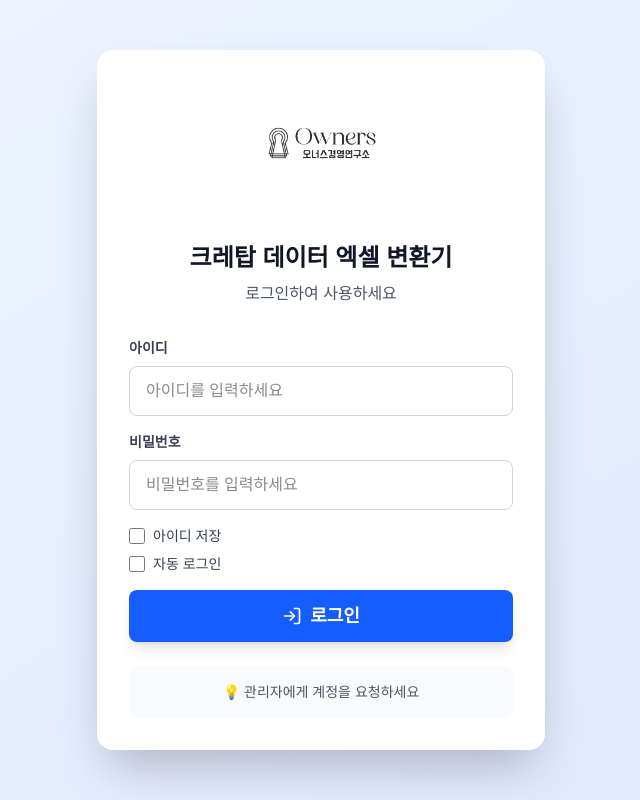
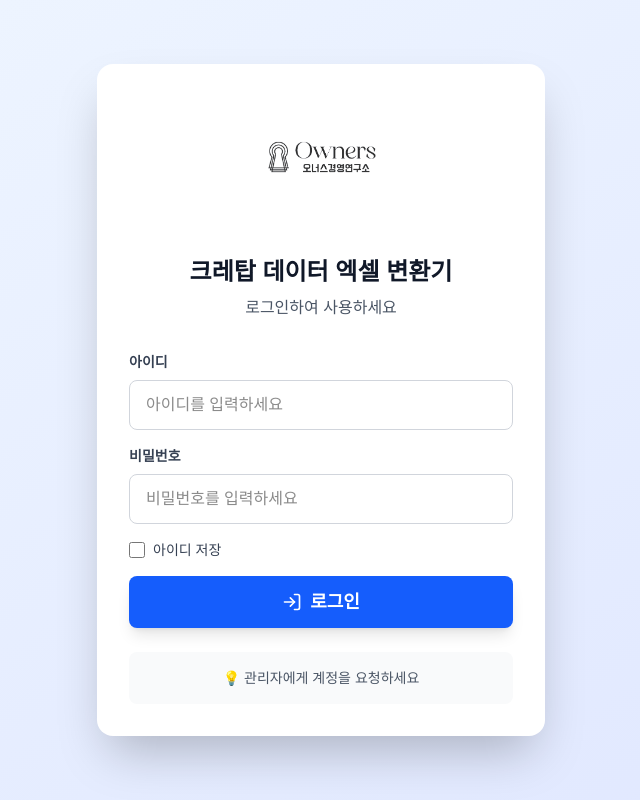
Before and after one commit to geese3/owners-text-converter, a Next.js app: page /login in a window 1280 px wide. Shown: the whole page, without its empty margins (319-959 px from the left). Built offline with nearby package versions, Linux system fonts and the light colour scheme; no server answers.

Commit message:
refactor: 자동 로그인 기능 제거, 아이디 저장만 유지

```diff
--- a/app/login/page.tsx
+++ b/app/login/page.tsx
@@ -13,40 +13,17 @@ export default function LoginPage() {
   const [loading, setLoading] = useState(false);
   const [error, setError] = useState('');
   const [rememberMe, setRememberMe] = useState(false);
-  const [autoLogin, setAutoLogin] = useState(false);
 
-  // 컴포넌트 마운트 시 저장된 정보 불러오기
+  // 컴포넌트 마운트 시 저장된 아이디 불러오기
   useEffect(() => {
     const savedUserid = localStorage.getItem('savedUserid');
-    const savedPassword = localStorage.getItem('savedPassword');
     const savedRememberMe = localStorage.getItem('rememberMe') === 'true';
-    const savedAutoLogin = localStorage.getItem('autoLogin') === 'true';
 
     if (savedRememberMe && savedUserid) {
       setUserid(savedUserid);
       setRememberMe(true);
     }
-
-    if (savedAutoLogin && savedUserid && savedPassword) {
-      setUserid(savedUserid);
-      setPassword(savedPassword);
-      setAutoLogin(true);
-      setRememberMe(true);
-
-      // 자동 로그인 실행
-      const autoLoginAsync = async () => {
-        const result = await login(savedUserid, savedPassword);
-        if (result.success) {
-          if (result.user?.isFirstLogin === true) {
-            router.push('/change-password');
-          } else {
-            router.push('/');
-          }
-        }
-      };
-      autoLoginAsync();
-    }
-  }, [router]);
+  }, []);
 
   const handleLogin = async (e: React.FormEvent) => {
     e.preventDefault();
@@ -57,24 +34,13 @@ export default function LoginPage() {
       const result = await login(userid, password);
 
       if (result.success) {
-        // 아이디/비밀번호 저장 처리
+        // 아이디 저장 처리
         if (rememberMe) {
           localStorage.setItem('savedUserid', userid);
           localStorage.setItem('rememberMe', 'true');
-
-          if (autoLogin) {
-            localStorage.setItem('savedPassword', password);
-            localStorage.setItem('autoLogin', 'true');
-          } else {
-            localStorage.removeItem('savedPassword');
-            localStorage.setItem('autoLogin', 'false');
-          }
         } else {
-          // 저장 안 함
           localStorage.removeItem('savedUserid');
-          localStorage.removeItem('savedPassword');
           localStorage.setItem('rememberMe', 'false');
-          localStorage.setItem('autoLogin', 'false');
         }
 
         // 최초 로그인 체크
@@ -157,36 +123,16 @@ export default function LoginPage() {
             />
           </div>
 
-          {/* 아이디 저장 & 자동 로그인 */}
-          <div className="space-y-2">
+          {/* 아이디 저장 */}
+          <div>
             <label className="flex items-center gap-2 cursor-pointer">
               <input
                 type="checkbox"
                 checked={rememberMe}
-                onChange={(e) => {
-                  setRememberMe(e.target.checked);
-                  if (!e.target.checked) {
-                    setAutoLogin(false);
-                  }
-                }}
+                onChange={(e) => setRememberMe(e.target.checked)}
                 className="w-4 h-4 text-blue-600 border-gray-300 rounded focus:ring-blue-500"
               />
               <span className="text-sm text-gray-700">아이디 저장</span>
-            </label>
-
-            <label className="flex items-center gap-2 cursor-pointer">
-              <input
-                type="checkbox"
-                checked={autoLogin}
-                onChange={(e) => {
-                  setAutoLogin(e.target.checked);
-                  if (e.target.checked) {
-                    setRememberMe(true);
-                  }
-                }}
-                className="w-4 h-4 text-blue-600 border-gray-300 rounded focus:ring-blue-500"
-              />
-              <span className="text-sm text-gray-700">자동 로그인</span>
             </label>
           </div>
 
```
